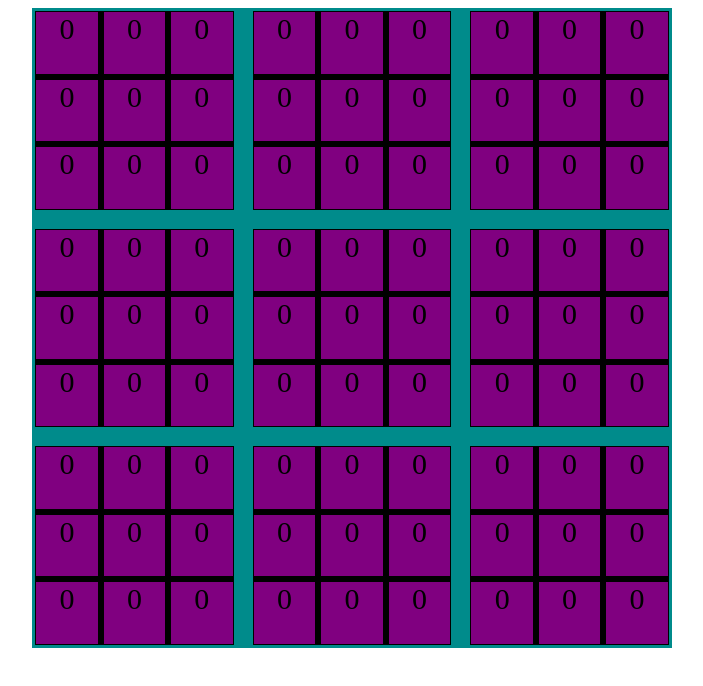
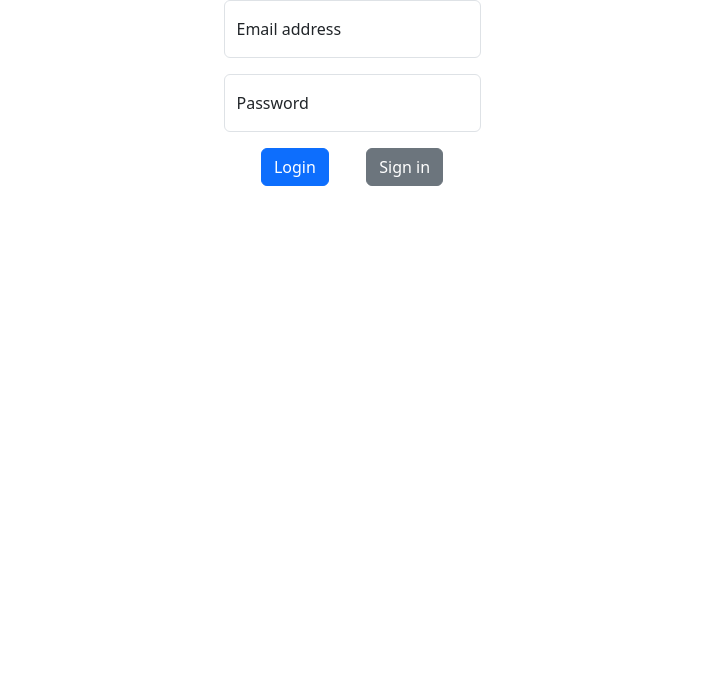
Before and after one commit to OtavioLara/SuperTicTacToeFront, a Vue app: page / in a window 1280 px wide. Shown: the top 686 px of the page, without its empty margins (288-991 px from the left). Built offline with nearby package versions, Linux system fonts and the light colour scheme.

Commit message:
Criacao login e lobby

```diff
--- a/index.html
+++ b/index.html
@@ -4,10 +4,12 @@
     <meta charset="UTF-8">
     <link rel="icon" href="/favicon.ico">
     <meta name="viewport" content="width=device-width, initial-scale=1.0">
-    <title>Vite App</title>
+    <link href="https://cdn.jsdelivr.net/npm/bootstrap@5.3.2/dist/css/bootstrap.min.css" rel="stylesheet" integrity="sha384-T3c6CoIi6uLrA9TneNEoa7RxnatzjcDSCmG1MXxSR1GAsXEV/Dwwykc2MPK8M2HN" crossorigin="anonymous">
+    <title>Super TicTacToe</title>
   </head>
   <body>
     <div id="app"></div>
+    <script src="https://cdn.jsdelivr.net/npm/bootstrap@5.3.2/dist/js/bootstrap.bundle.min.js" integrity="sha384-C6RzsynM9kWDrMNeT87bh95OGNyZPhcTNXj1NW7RuBCsyN/o0jlpcV8Qyq46cDfL" crossorigin="anonymous"></script>
     <script type="module" src="/src/main.js"></script>
   </body>
 </html>
--- a/package.json
+++ b/package.json
@@ -13,7 +13,8 @@
     "axios": "^1.5.0",
     "pinia": "^2.1.6",
     "vue": "^3.3.4",
-    "vue-router": "^4.2.4"
+    "vue-router": "^4.2.4",
+    "vuex": "^4.0.2"
   },
   "devDependencies": {
     "@playwright/test": "^1.38.0",
--- a/src/App.vue
+++ b/src/App.vue
@@ -1,9 +1,9 @@
 <script setup>
-  import GameView from './views/GameView.vue'
+
 </script>
 
 <template>
   <div style='display:flex; justify-content:center'>
-  <GameView></GameView>
+    <router-view></router-view>
   </div>
 </template>
--- a/src/components/TicTacToe.vue
+++ b/src/components/TicTacToe.vue
@@ -1,5 +1,6 @@
 <template>
-    <div class='tictac-main' :style="{backgroundColor: (blocked ? 'gray' : 'black')}">
+    <div class="tictac-template">
+            <div v-if="matrix" class='tictac-main' :style="{backgroundColor: (blocked ? 'gray' : 'black')}">
                 <div v-for='(vector, i) in matrix'
                     :key='vector'
                     :index='i'
@@ -12,43 +13,61 @@
                         class='tictac-element' ref='test'
                         @click='(event) => update_matrix_in(i, j, event)'
                     >
-                {{matrix[i][j]}}
+                        {{show_value(matrix[i][j])}}
                     </div>
+                </div>
+            </div>
+        <div v-if="winner != 0" class="tictac-big-symbol">
+            {{show_value(winner)}}
         </div>
     </div>
 </template>
 
 <script setup>
 import { update_matrix } from '@/services/services';
-import { ref, onMounted, reactive, computed} from 'vue'
 const emit = defineEmits(['update_matrix'])
-const test = ref(null)
 const font_size = 30
-const props = defineProps(['myx', 'myy', 'blocked'])
+const props = defineProps(['myx', 'myy', 'game_data', 'main_matrix'])
 const myx = props.myx
 const myy = props.myy
-const blocked = props.blocked
-const matrix = ref([
-            [0,0,0],
-            [0,0,0],
-            [0,0,0]
-        ])
+const blocked = props.game_data.blocked_matrix[myx][myy]
+const matrix = props.game_data.full_matrix[myx][myy]
+const winner = props.game_data.main_matrix[myx][myy]
+
+const show_value = (v) => {
+    if(v == 1){
+        return 'O'
+    }else if(v == 2){
+        return 'X'
+    }else{
+        return ''
+    }
+}
 
 function update_matrix_in(i, j, event) {
     if (event) {
+        if(!blocked){
             update_matrix(myx, myy, i, j).then(response => {
                 emit('update_matrix', response.data)
-            matrix.value[i][j] = response.data.player
             })
         }
     }
-
-onMounted(() => {
-
-})
+  }
 </script>
 
 <style scoped>
     @import "../assets/TicTacToe.css";
-
+    .tictac-big-symbol{
+    width: 100%;
+    height: 100%;
+    opacity: 50%;
+    font-size: 10rem;
+    position:absolute;
+    background-color: white;
+    left: 0;
+    top: 0;
+  }
+  .tictac-template{
+    position: relative;
+  }
 </style>
--- a/src/router/index.js
+++ b/src/router/index.js
@@ -1,13 +1,26 @@
 import { createRouter, createWebHistory } from 'vue-router'
 import GameView from '../views/GameView.vue'
-
+import LoginView from '../views/LoginView.vue'
+import LobbyView from '../views/LobbyView.vue'
 const router = createRouter({
   history: createWebHistory(import.meta.env.BASE_URL),
   routes: [
     {
       path: '/',
-      name: 'home',
-      component: GameView
+      name: 'login',
+      component: LoginView
+    },
+    {
+      path: '/game',
+      name: 'game',
+      component: GameView,
+      props: true
+    },
+    {
+      path: '/lobby',
+      name: 'lobby',
+      component: LobbyView,
+      props: true
     },
   ]
 })
--- /dev/null
+++ b/src/stores/user_store.js
@@ -0,0 +1,8 @@
+import { defineStore } from 'pinia'
+import { ref } from 'vue'
+
+export const usePlayerStore = defineStore('player', () => {
+    const email = ref('')
+    const nick_name = ref('')
+    return { email, nick_name }
+})
--- a/src/views/GameView.vue
+++ b/src/views/GameView.vue
@@ -1,5 +1,6 @@
 <template>
-    <main class='game-view tictac-main'>
+    <main v-if="game_data_received" >
+        <div class='game-view tictac-main'>
           <div v-for='(vector, i) in matrix'
             :key='vector'
             class='tictac-row'>
@@ -7,35 +8,51 @@
                 :key='elem'
                 :myx='i'
                 :myy='j'
-            :blocked='blocked_matrix[i][j]'
+                :game_data='game_data'
                 class='tictac-element' style="background-color:none"
                 @update_matrix='(data) => update_matrix(data, i, j)'>
               </TicTacToe>
           </div>
+        </div>
+        <h1>Vez do {{show_value(game_data.player)}}</h1>
     </main>
 </template>
 
 <script setup>
-  import { reactive, ref} from 'vue'
+  import { start_game } from '@/services/services';
+  import { onMounted, reactive, ref} from 'vue'
   import TicTacToe from '../components/TicTacToe.vue'
-  let matrix = [
+  const props = defineProps(['player1', 'player2'])
+  const matrix = ref([
             [0,0,0],
             [0,0,0],
             [0,0,0]
-        ]
-  const blocked_matrix = ref([
-      [false, false, false],
-      [false, false, false],
-      [false, false, false]
         ])
+  const game_data_received = ref(false)
+  const game_data = reactive({})
   const update_matrix = (data, i, j) => {
       console.log(data)
-      matrix = data.game_matrix
-      blocked_matrix.value = data.blocked_matrix
-
-      console.log(i)
-      console.log(j)
+      matrix.value = data.main_matrix
+      game_data.blocked_matrix = data.blocked_matrix
+      game_data.full_matrix =data.game_matrix
+      game_data.main_matrix =data.main_matrix
+      game_data.player = data.player
   }
+  const show_value = (v) => {
+    if(v == 2){
+        return 'O'
+    }else if(v == 1){
+        return 'X'
+    }else{
+        return ''
+    }
+}
+  onMounted(() => {
+    start_game().then((data) => {
+      update_matrix(data.data, 0, 0)
+      game_data_received.value = true
+    })
+  })
 </script>
 
 <style scoped>
@@ -47,4 +64,5 @@ import TicTacToe from '../components/TicTacToe.vue'
     max-width: 40rem;
     background-color:darkcyan;
   }
+
 </style>
--- /dev/null
+++ b/src/views/LobbyView.vue
@@ -0,0 +1,93 @@
+<template>
+  <main>
+    <div class="list-container">
+      <div v-for="p in all_players"
+      :key="p"
+      class="player-container"
+      @click="ask_to_join(p)">
+        {{ p.nick_name }}
+      </div>
+    </div>
+    <div class="list-container">
+      <div class="create-lobby lobby-container">
+        <div class="add-button" @click="create_lobby_view">+</div>
+      </div>
+      <div v-for="l in lobbies"
+      :key="l"
+      class="lobby-container">
+        {{ l }}
+      </div>
+    </div>
+  </main>
+</template>
+
+<script setup>
+  import { useRouter } from 'vue-router'
+  import { list_online_players, list_all_lobbies, create_lobby } from '@/services/services';
+  import { onMounted, reactive, ref } from 'vue';
+  import { usePlayerStore } from '@/stores/user_store'
+  import { storeToRefs } from 'pinia'
+
+  const all_players = ref([])
+  const lobbies = ref([])
+
+  const player_store = usePlayerStore()
+  const {email, nick_name} = storeToRefs(player_store)
+
+  const list_lobbies = () => {
+    list_all_lobbies().then(response => {
+      lobbies.value = response.data
+    })
+  }
+  const list_all_players = () => {
+    list_online_players().then(response => {
+      all_players.value = response.data
+    })
+  }
+
+  const ask_to_join = (p) => {
+    console.log('Ask to '+p.email+' to join your lobby')
+  }
+  const create_lobby_view = () => {
+    create_lobby(email).then(response => {
+      console.log(response.data)
+    })
+  }
+  onMounted(() => {
+
+    list_all_players()
+    list_lobbies()
+  })
+</script>
+
+<style scoped>
+  .list-container{
+    border: solid 0.3rem black;
+    border-radius: 1rem;
+    overflow-y: auto;
+    height: 40vh;
+    width: 20vw;
+    box-shadow: 5px 5px 5px 5px rgba(0, 0, 0, 0.3);
+    display: flex;
+    flex-flow: column nowrap;
+    justify-content: top;
+    align-items: center;
+    gap: 0.5rem;
+  }
+  .player-container{
+    cursor: pointer;
+    background-color: blueviolet;
+    width: 100%;
+    text-align: center;
+  }
+  .add-button{
+    width: 2rem;
+    height: 1.5rem;
+    border-radius: 1rem;
+    font-weight: bold;
+    cursor: pointer;
+    background-color: green;
+    color: white;
+    text-align: center;
+  }
+</style>
--- /dev/null
+++ b/src/views/LoginView.vue
@@ -0,0 +1,94 @@
+<template>
+  <main>
+    <div>
+      <div class="form-floating mb-3">
+        <input type="email" @input="clear_mensages" class="form-control" id="floatingInput" placeholder="name@example.com" v-model="player.email">
+        <label for="floatingInput">Email address</label>
+      </div>
+      <div class="form-floating mb-3">
+        <input type="password" @input="clear_mensages" class="form-control" id="floatingPassword" placeholder="Password" v-model="player.password">
+        <label for="floatingPassword" >Password</label>
+      </div>
+      <div v-if="is_signingin" class="form-floating mb-3">
+        <input type="text" @input="clear_mensages" class="form-control" id="floatingNick" placeholder="Nick name" v-model="player.nick_name">
+        <label for="floatingNick" >Nick</label>
+      </div>
+      <div class="buttons">
+        <div v-if="error_menssage != ''" style="color: red">{{ error_menssage }}</div>
+        <div v-if="success_menssage != ''" style="color: green">{{ success_menssage }}</div>
+      </div>
+      <div class="buttons">
+        <button v-if="!is_signingin" @click="login_button" class="btn btn-primary">Login</button>
+        <button @click="signin_button" class="btn" :class="{'btn-secondary': !is_signingin, 'btn-primary': is_signingin}">Sign in</button>
+      </div>
+      <div class="buttons">
+        <a v-if="is_signingin" @click="back_login" class="back-menu-link">Back to login</a>
+      </div>
+
+    </div>
+  </main>
+</template>
+
+<script setup>
+  import { storeToRefs } from 'pinia'
+  import { useRouter } from 'vue-router'
+  import { login, signin } from '@/services/services'
+  import { onMounted, reactive, ref } from 'vue'
+  import { usePlayerStore } from '@/stores/user_store'
+
+  const router = useRouter()
+
+  const is_signingin = ref(false)
+  const error_menssage = ref('')
+  const success_menssage = ref('')
+  const player = reactive({})
+
+  const player_store = usePlayerStore()
+  const {email, nick_name} =  storeToRefs(player_store)
+
+  const login_button = () => {
+    login(player).then( response => {
+      if(response.data.error){
+        error_menssage.value = response.data.error
+      } else {
+        console.log(player)
+        email.value = response.data.email
+        nick_name.value = response.data.nick_name
+        router.push({ name: 'lobby'})
+      }
+    })
+  }
+
+
+  const signin_button = () => {
+    if(is_signingin.value){
+      signin(player).then( response => {
+        console.log(response.data)
+        if(response.data.error){
+          error_menssage.value = response.data.error
+        }else{
+          success_menssage.value = 'User added'
+        }
+      })
+    }
+    is_signingin.value = !is_signingin.value
+  }
+  const back_login = () => {
+    is_signingin.value = false
+  }
+  const clear_mensages = () => {
+    success_menssage.value = ''
+    error_menssage.value = ''
+  }
+</script>
+
+<style scoped>
+.buttons{
+  display: flex;
+  flex-flow: row nowrap;
+  justify-content: space-evenly;
+}
+.back-menu-link{
+  cursor: pointer;
+}
+</style>
```
Also changed, not shown: src/services/services.js (+18 -0 lines), 1 other file (tests, documents, lock files or other folders). Lines whose indentation alone changed are shown as unchanged.
